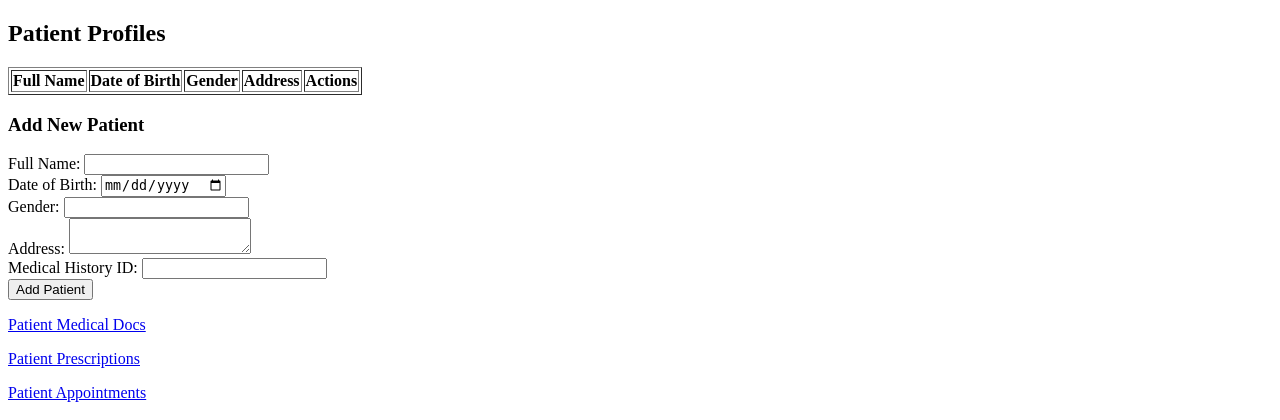
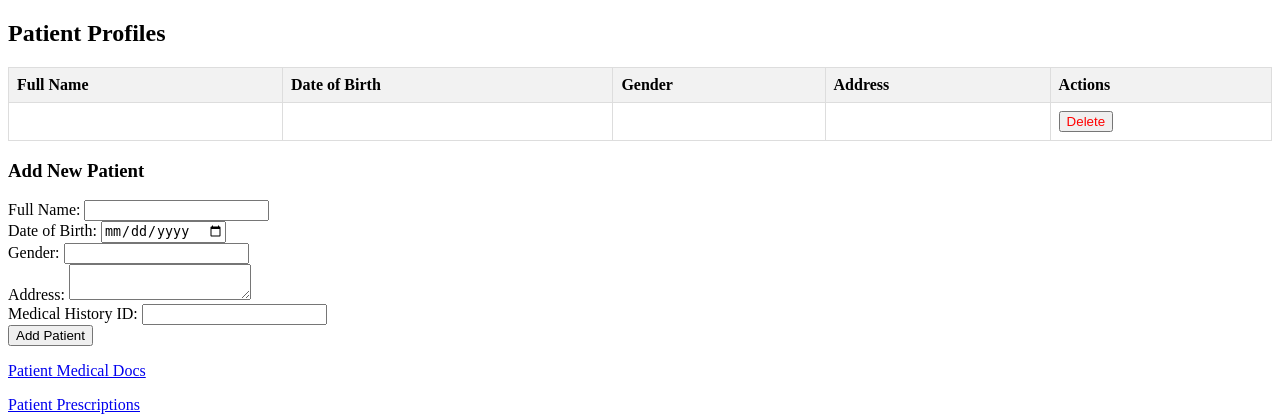
Before and after one commit to KhoaDao03/4521-Group13, a Flask app: page /patientprofile in a window 1280 px wide. Shown: the top 420 px of the page. Run offline with Flask 3, Linux system fonts and the light colour scheme; tables that the repository leaves empty or names only in its code hold one stand-in row (values such as "Sample post"); lists and menus that the app fills with data are empty.

Commit message:
Finished add and remove patients

```diff
--- a/4521-13.session.sql
+++ b/4521-13.session.sql
@@ -0,0 +1 @@
+SHOW DATABASE;
--- a/app.py
+++ b/app.py
@@ -109,7 +109,13 @@ def patienthome():
 
 @app.route('/patientprofile')
 def patientprofile():
-    return render_template('patientProfile.html')
+    conn = get_db_connection()
+    cursor = conn.cursor(dictionary=True)
+    cursor.execute("SELECT * FROM PatientProfiles")
+    profiles = cursor.fetchall()
+    cursor.close()
+    conn.close()
+    return render_template('patientProfile.html', patient_profiles=profiles)
 
 @app.route('/patientmedicaldocs')
 def patientmedicaldocs():
@@ -140,11 +146,23 @@ def add_patient():
         gender = request.form['Gender']
         address = request.form['Address']
         medicalhistoryid = request.form['MedicalHistoryID']
-        cur = mysql.connection.cursor()
-        cur.execute("INSERT INTO PatientProfiles (FullName, DOB, Gender, Address, MedicalHistoryID) VALUES (%s, %s, %s, %s, %s)", (fullname, dob, gender, address, medicalhistoryid))
-        mysql.connection.commit()
-        flash('Patient Profile Added Successfully')
-        return redirect(url_for('Index'))
+        conn = get_db_connection()
+        cursor = conn.cursor(dictionary=True)
+        cursor.execute("INSERT INTO PatientProfiles (FullName, DOB, Gender, Address, MedicalHistoryID) VALUES (%s, %s, %s, %s, %s)", (fullname, dob, gender, address, medicalhistoryid))
+        conn.commit()
+        #Flask('Patient Profile Added Successfully')
+        return render_template('patientProfile.html')
+
+
+@app.route('/delete/<int:patient_id>', methods=['POST'])
+def delete_patient(patient_id):
+    conn = get_db_connection()
+    cursor = conn.cursor()
+    cursor.execute("DELETE FROM PatientProfiles WHERE PatientID = %s", (patient_id,))
+    conn.commit()
+    cursor.close()
+    conn.close()
+    return patientprofile()
 
 
 if __name__ == '__main__':
--- a/templates/patientProfile.html
+++ b/templates/patientProfile.html
@@ -3,12 +3,25 @@
     <head>
         <meta charset="UTF-8">
         <title>Patient Profiles</title>
+        <style>
+            table {
+                width: 100%;
+                border-collapse: collapse;
+            }
+            th, td {
+                border: 1px solid #ddd;
+                padding: 8px;
+                text-align: left;
+            }
+            th {
+                background-color: #f2f2f2;
+            }
+        </style>
 </head>
 <body>
         <h2>Patient Profiles</h2>
-
-    <!-- Display patient profiles -->
-    <table border="1">
+        <table>
+            <thead>
                 <tr>
                     <th>Full Name</th>
                     <th>Date of Birth</th>
@@ -16,18 +29,22 @@
                     <th>Address</th>
                     <th>Actions</th>
                 </tr>
+            </thead>
+            <tbody>
                 {% for profile in patient_profiles %}
                 <tr>
-            <td>{{ profile.FullName }}</td>
-            <td>{{ profile.DOB }}</td>
-            <td>{{ profile.Gender }}</td>
-            <td>{{ profile.Address }}</td>
+                    <td>{{ profile['FullName'] }}</td>
+                    <td>{{ profile['DOB'] }}</td>
+                    <td>{{ profile['Gender'] }}</td>
+                    <td>{{ profile['Address'] }}</td>
                     <td>
-                <!-- Add a delete button for each patient profile -->
-                <a href="/delete/{{ profile.PatientID }}">Delete</a>
+                        <form action="/delete/{{ profile['PatientID'] }}" method="post">
+                            <button type="submit" style="color: red;">Delete</button>
+                        </form>
                     </td>
                 </tr>
                 {% endfor %}
+            </tbody>
         </table>
 
     <h3>Add New Patient</h3>
```
Lines whose indentation alone changed are shown as unchanged.
